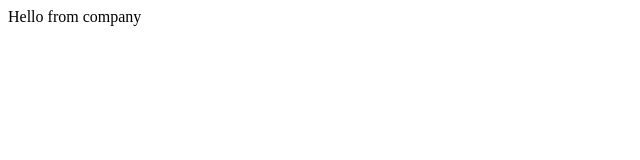
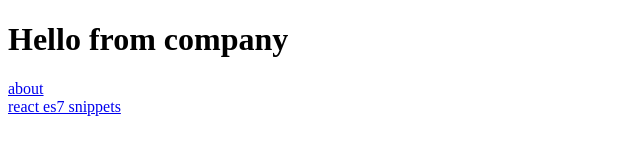
Before and after one commit to marcelo1811/gatsby-simply-recipes, a Gatsby site: page /company in a window 1280 px wide. Shown: the whole page, without its empty margins (0-640 px from the left). Built offline with nearby package versions, Linux system fonts and the light colour scheme; Gatsby itself is replaced by a stand-in of ours.

Commit message:
feat: add links

```diff
--- a/src/pages/company/index.js
+++ b/src/pages/company/index.js
@@ -1,7 +1,18 @@
+import { Link } from "gatsby"
 import React from "react"
 
 const Company = () => {
-  return <div>Hello from company</div>
+  return (
+    <div>
+      <h1>Hello from company</h1>
+      <div>
+        <Link to="/about">about</Link>
+      </div>
+      <a href="https://github.com/dsznajder/vscode-react-javascript-snippets/blob/HEAD/docs/Snippets.md">
+        react es7 snippets
+      </a>
+    </div>
+  )
 }
 
 export default Company
```
Also changed, not shown: src/pages/company/history.js (+7 -1 lines).
